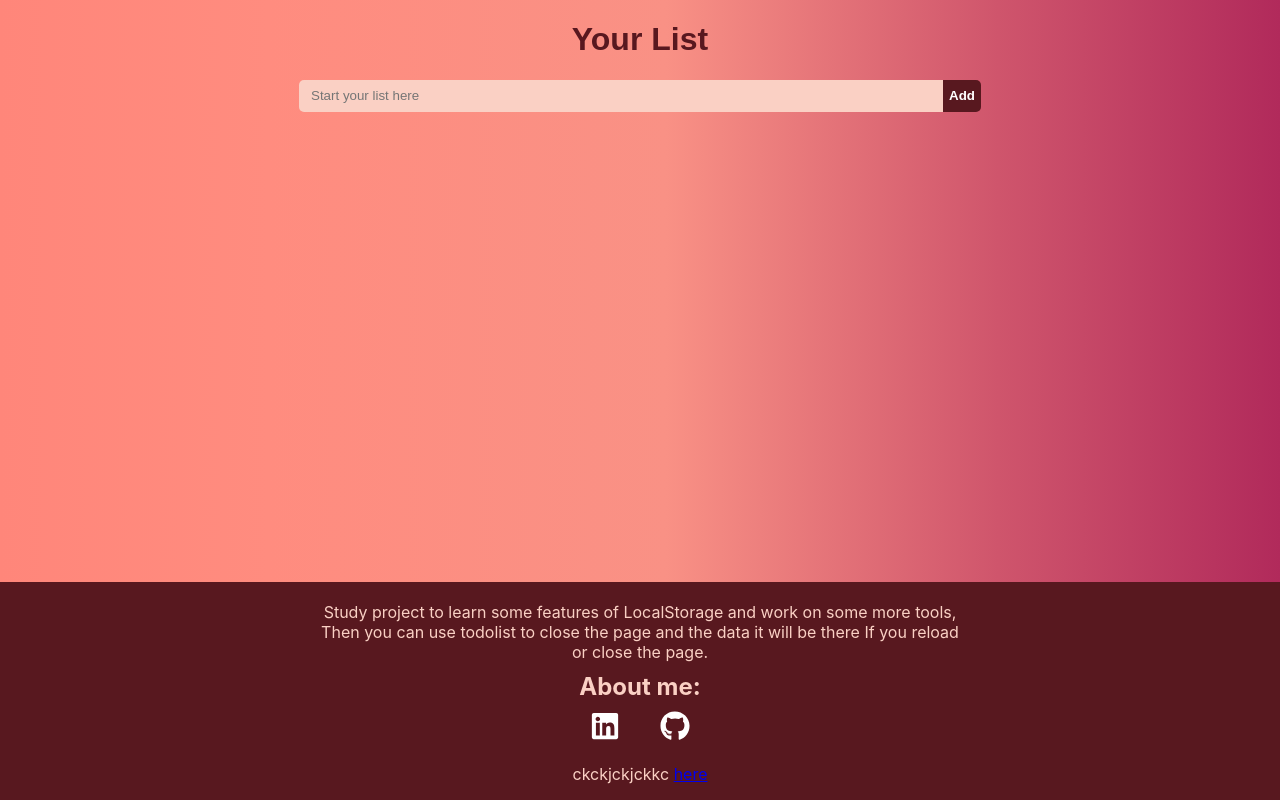
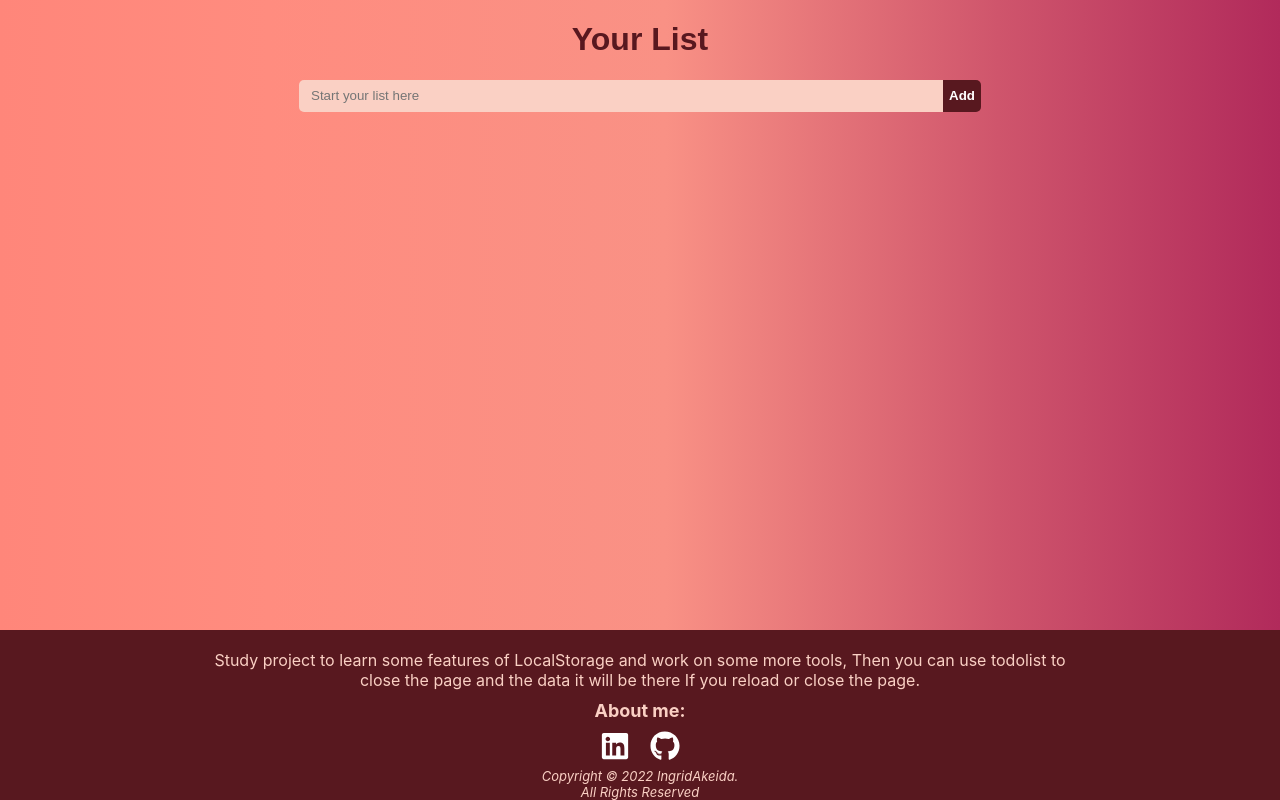
Before and after one commit to IngridAkeida/to-do-list, a React (Create React App) app: page / in a window 1280 px wide. Built offline with nearby package versions, Linux system fonts and the light colour scheme.

Commit message:
update commit

```diff
--- a/src/components/Footer.js
+++ b/src/components/Footer.js
@@ -4,13 +4,14 @@ import {
   StyledAbout,
   StyledLink,
   StyledItensList,
-  StyledItensLink
+  StyledItensLink,
+  StyledItensCopy,
+  StyledItensC
 
 } from "./styledFooter";
 import {
-  FaRegGrinBeam,
   FaLinkedin,
-  FaGithub,
+  FaGithub
 } from 'react-icons/fa';
 
 
@@ -30,8 +31,10 @@ function Footer() {
         </StyledLink>
       </div>
       <div>
-        <p>ckckjckjckkc <a href="https://github.com/IngridAkeida/to-do-list" target="_blank" rel="noreferrer">here</a>
-        </p>
+        <StyledItensCopy>Copyright &copy; 2022 <StyledItensC href="https://github.com/IngridAkeida/to-do-list" target="_blank" rel="noreferrer">IngridAkeida</StyledItensC>.
+        <br/>
+        All Rights Reserved
+        </StyledItensCopy>
       </div>
 
     </StyledFooter>
--- a/src/components/styledFooter.js
+++ b/src/components/styledFooter.js
@@ -13,11 +13,12 @@ export const StyledFooter = styled.footer`
 `
 export const StyledAboutProject = styled.p`
   margin: auto;
-  width: 50%;
+  width: 70%;
 `
 export const StyledAbout = styled.h2`
   margin: auto;
   padding: 10px 0;
+  font-size: large;
 `
 export const StyledLink = styled.ul`
   list-style-type: none;
@@ -27,9 +28,19 @@ export const StyledLink = styled.ul`
   margin: 0;
 `
 export const StyledItensList = styled.li`
-  margin: 0 20px;
+  margin: 0 10px;
 `
 export const StyledItensLink = styled.a`
   color: #fff;
   font-size: 30px;
 `
+export const StyledItensCopy = styled.p`
+  margin: 0;
+  color: inherit;
+  font-size: small;
+  font-style: italic;
+`
+export const StyledItensC = styled.a`
+  text-decoration: none;
+  color: inherit;
+`
```
